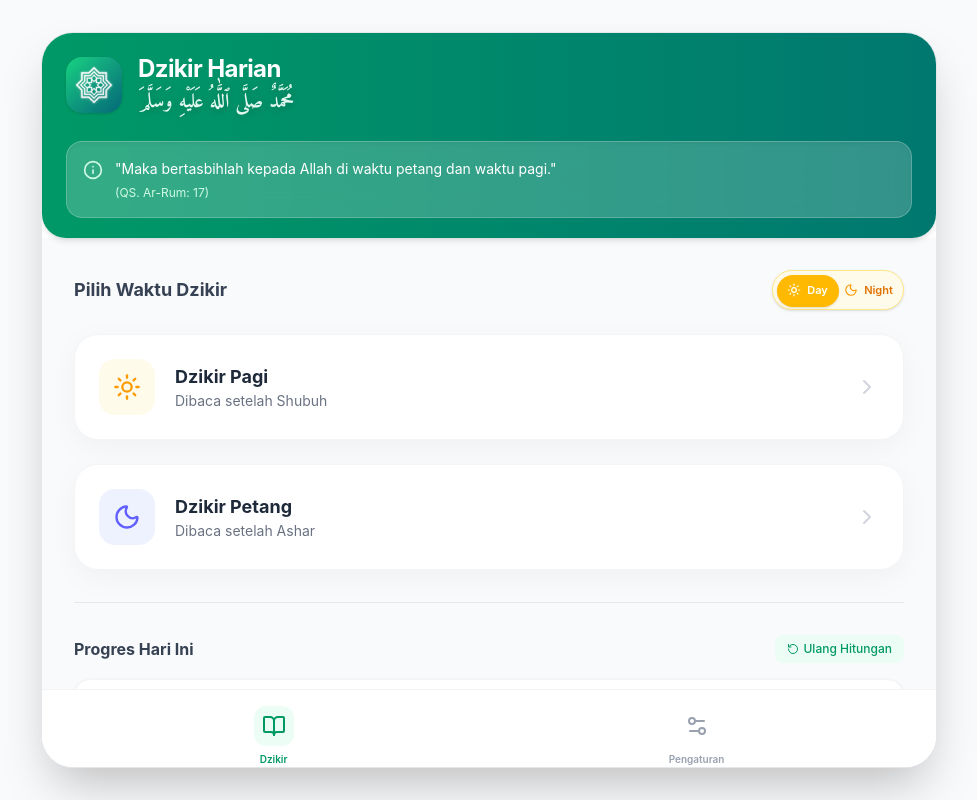
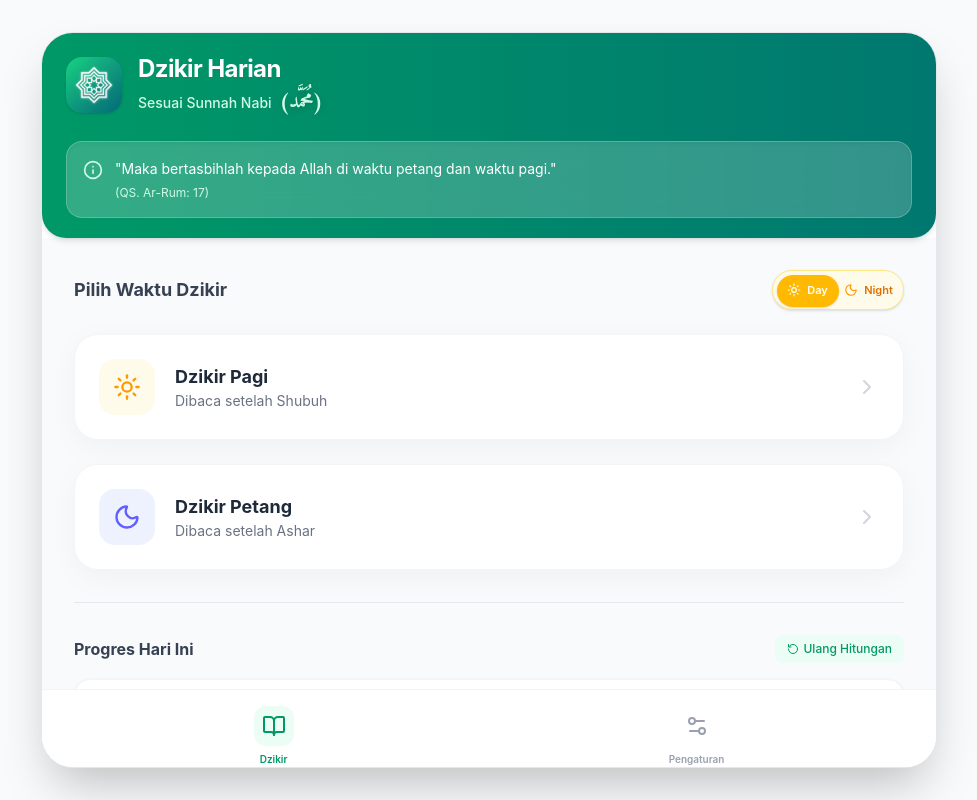
Before and after one commit to adhityogb/DzikirHarian, a React (Vite) app: page / in a window 1280 px wide. Shown: the whole page, without its empty margins (151-1128 px from the left). Built offline with nearby package versions, Linux system fonts and the light colour scheme; a web font is replaced by a local one.

Commit message:
fix: ubah subtitle jadi Sesuai Sunnah Nabi dengan kaligrafi

```diff
--- a/src/App.jsx
+++ b/src/App.jsx
@@ -675,13 +675,14 @@ export default function App() {
                 <AppLogo />
                 <div>
                   <h1 className="text-2xl font-bold tracking-tight">Dzikir Harian</h1>
-                  <div className="mt-1 leading-none">
+                  <div className="mt-1 flex items-center gap-2 text-emerald-100">
+                    <p className="text-sm font-medium">Sesuai Sunnah Nabi</p>
                     <p
-                      className="text-emerald-50/95 text-lg sm:text-xl calligraphy-subtitle"
+                      className="text-lg sm:text-xl calligraphy-subtitle"
                       dir="rtl"
-                      aria-label="Muhammad shallallahu alaihi wa sallam"
+                      aria-label="Kaligrafi Muhammad"
                     >
-                      مُحَمَّدٌ صَلَّى ٱللَّٰهُ عَلَيْهِ وَسَلَّمَ
+                      (مُحَمَّد)
                     </p>
                   </div>
                 </div>
```
